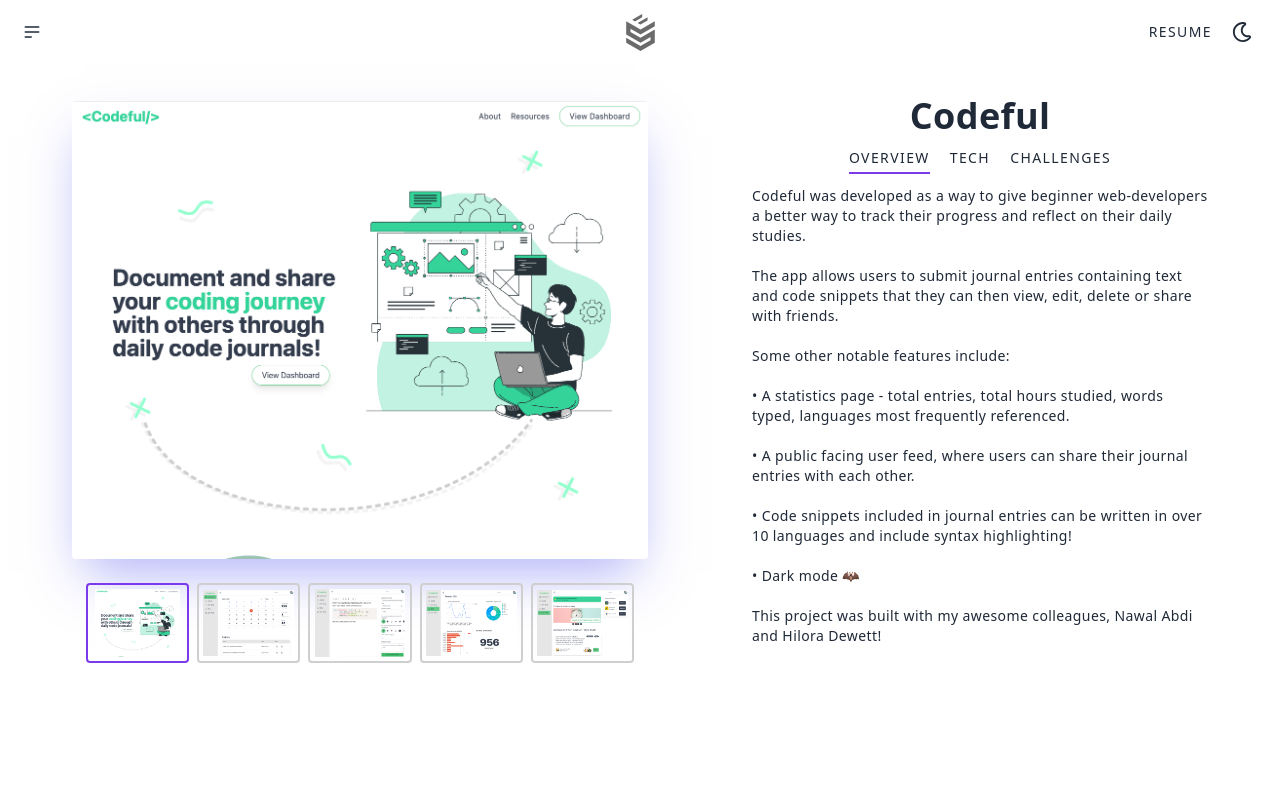
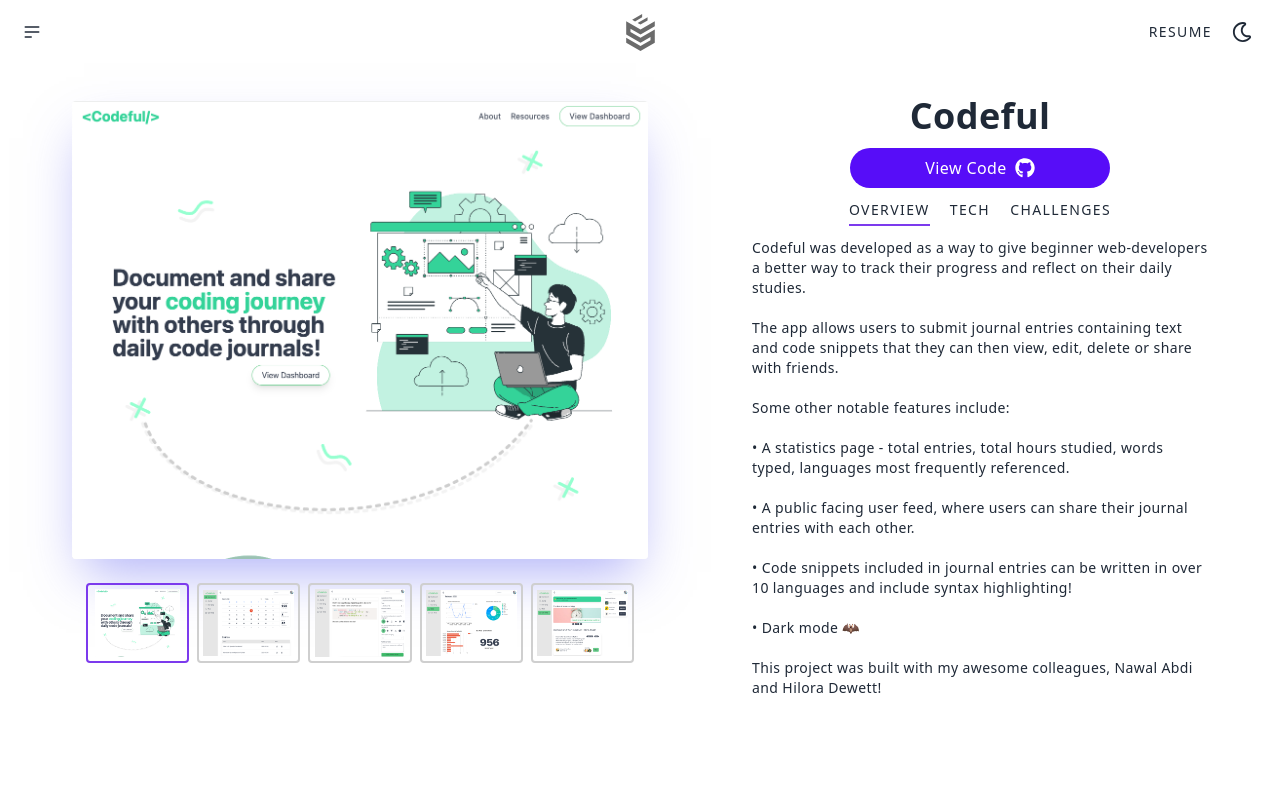
Before and after one commit to Ethansteip/Web-dev-portfolio, a Next.js app: page /projects/1 in a window 1280 px wide. Shown: the top 800 px of the page. Built offline with nearby package versions, Linux system fonts and the light colour scheme.

Commit message:
fixed spacing of project cards on large devices, added github links to indivudal projects pages.

```diff
--- a/components/ProjectDescription.jsx
+++ b/components/ProjectDescription.jsx
@@ -1,5 +1,6 @@
 import React from 'react';
 import { useState } from 'react';
+import { FaGithub } from 'react-icons/fa';
 
 const ProjectDescription = (props) => {
   const [descriptionActive, setdescriptionActive] = useState('Overview');
@@ -22,6 +23,10 @@ const ProjectDescription = (props) => {
   return(
     <section className="flex flex-col justify-center items-center w-full px-5 mb-10">
       <h2 className="hidden md:flex text-center">{props.name}</h2>
+      <a href={props.github_link} target="_blank" className="flex items-center justify-center gap-x-2 w-1/2 rounded-full mt-3 px-3 py-2 bg-primary text-white">
+        View Code
+        <FaGithub size={20}/>
+      </a>
 
         {/* Skills card sections */}
         <section className="w-full flex gap-x-5 justify-center">
--- a/components/Projects.jsx
+++ b/components/Projects.jsx
@@ -23,7 +23,7 @@ const Projects = () => {
       <p className="uppercase text-sm text-center tracking-widest mb-3 mt-3">Here is some of my recent web deveopment work!</p>
 
       {/* Project Cards */}
-      <section className="w-5/6 lg:4/5 grid grid-cols-1 md:grid-cols-2 gap-5 mt-5 justify-items-center">
+      <section className="w-5/6 lg:w-auto grid grid-cols-1 md:grid-cols-2 gap-5 mt-5 justify-items-center">
         {projectsArray}
       </section>
     </section>
--- a/src/pages/projects/[projectId].jsx
+++ b/src/pages/projects/[projectId].jsx
@@ -70,7 +70,7 @@ const ProjectDetail = (props) => {
             name={props.projectData.name}
             description={props.projectData.description}
             technologies={props.projectData.technologies}
-            githubLink={props.projectData.github_link}
+            github_link={props.projectData.github_link}
             project_description_html={props.projectData.project_description_html}
             project_tech_html={props.projectData.project_tech_html}
             project_challenges_html={props.projectData.project_challenges_html}
```
